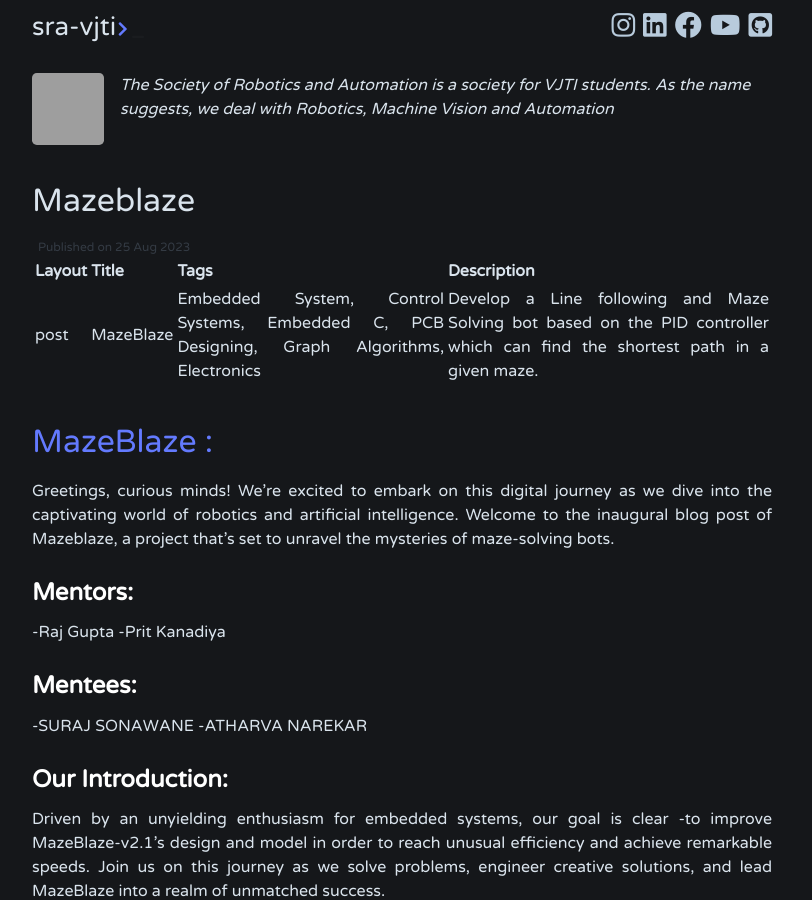
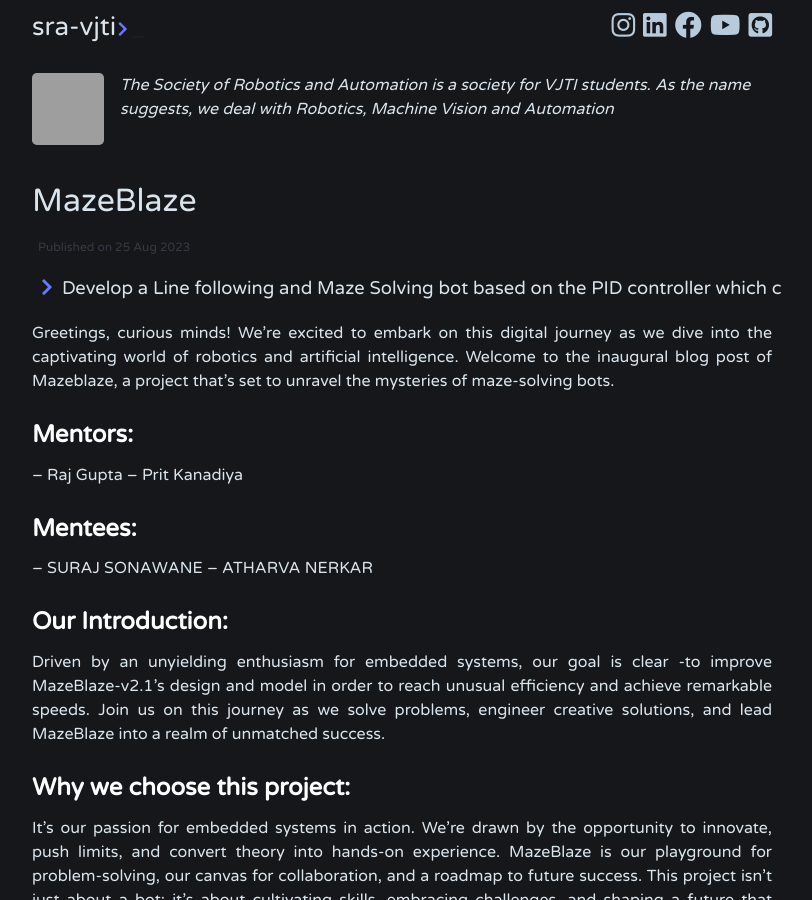
Before and after one commit to SRA-VJTI/blog, a Jekyll site: the page built from _posts/2023-08-25-mazeblaze.md, in a window 1280 px wide and 900 px high. Shown: the whole window, without its empty margins (238-1050 px from the left). Built offline with Jekyll 4.4.1, drawn with Linux system fonts in a browser that asks for light colours; our own code applies the rules of GitHub Pages for plain Markdown files; grey boxes are pictures that could not be loaded.

Commit message:
Updated YAML headers

```diff
--- a/_posts/2023-08-25-mazeblaze.md
+++ b/_posts/2023-08-25-mazeblaze.md
@@ -1,18 +1,19 @@
-| Layout | Title | Tags |Description|
-| -------- | -------- | -------- |-------------|
-| post    | MazeBlaze     | Embedded System, Control Systems, Embedded C, PCB Designing, Graph Algorithms, Electronics    | Develop a Line following and Maze Solving bot based on the PID controller which can find the shortest path in a given maze.  |
-
-# MazeBlaze :
+---
+layout: post
+title: "MazeBlaze"
+tags: [Embedded System, Control Systems, Embedded C, PCB Designing, Graph Algorithms, Electronics]
+description: "Develop a Line following and Maze Solving bot based on the PID controller which can find the shortest path in a given maze."
+---
 
 Greetings, curious minds! We're excited to embark on this digital journey as we dive into the captivating world of robotics and artificial intelligence. Welcome to the inaugural blog post of Mazeblaze, a project that's set to unravel the mysteries of maze-solving bots.
 
 ## **Mentors:**
--Raj Gupta
--Prit Kanadiya
+-- Raj Gupta
+-- Prit Kanadiya
 
 ## **Mentees:**
--SURAJ SONAWANE
--ATHARVA NAREKAR
+-- SURAJ SONAWANE
+-- ATHARVA NERKAR
 
 ## **Our Introduction:**
 Driven by an unyielding enthusiasm for embedded systems, our goal is clear -to improve MazeBlaze-v2.1's design and model in order to reach unusual efficiency and achieve remarkable speeds. Join us on this journey as we solve problems, engineer creative solutions, and lead MazeBlaze into a realm of unmatched success.
```
